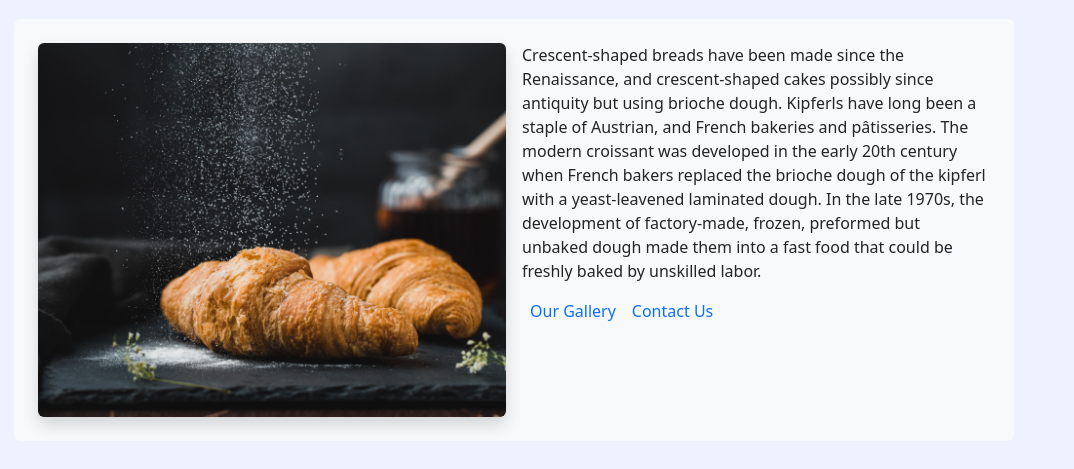
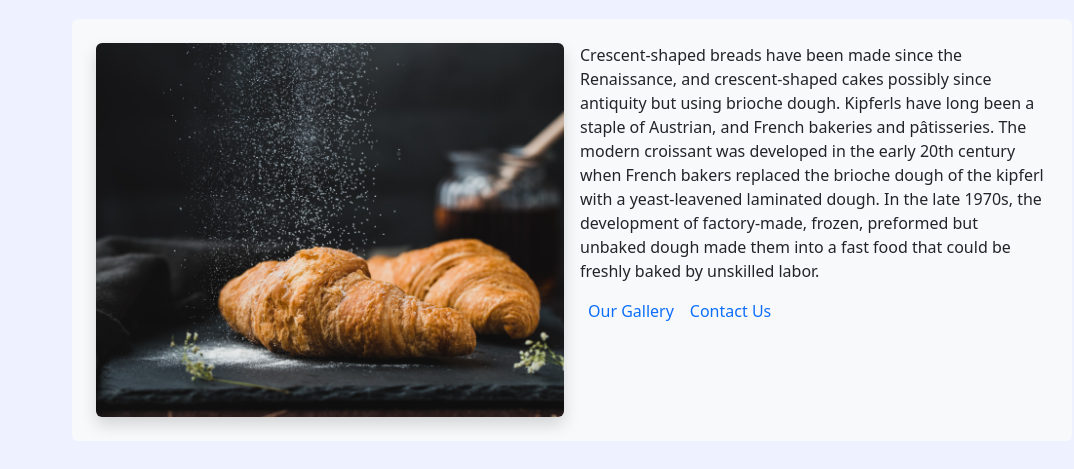
Before and after one commit to yana-semenenko/Croissant, a plain HTML site: page index.html in a window 1280 px wide. Shown: the part 77-546 px from the top of the page, without its empty margins (68-1142 px from the left). Drawn offline with nearby package versions, Linux system fonts and the light colour scheme.

Commit message:
Fixed alignment

```diff
--- a/index.html
+++ b/index.html
@@ -16,7 +16,7 @@
   <body>
     <div class="container">
       <h1 class="text-center my-4">Croissant</h1>
-      <div class="card border-0 bg-light p-4" style="max-width: 1000px">
+      <div class="card mx-auto border-0 bg-light p-4" style="max-width: 1000px">
         <div class="row g-3">
           <div class="col-md-5 col-lg-6">
             <img
```
